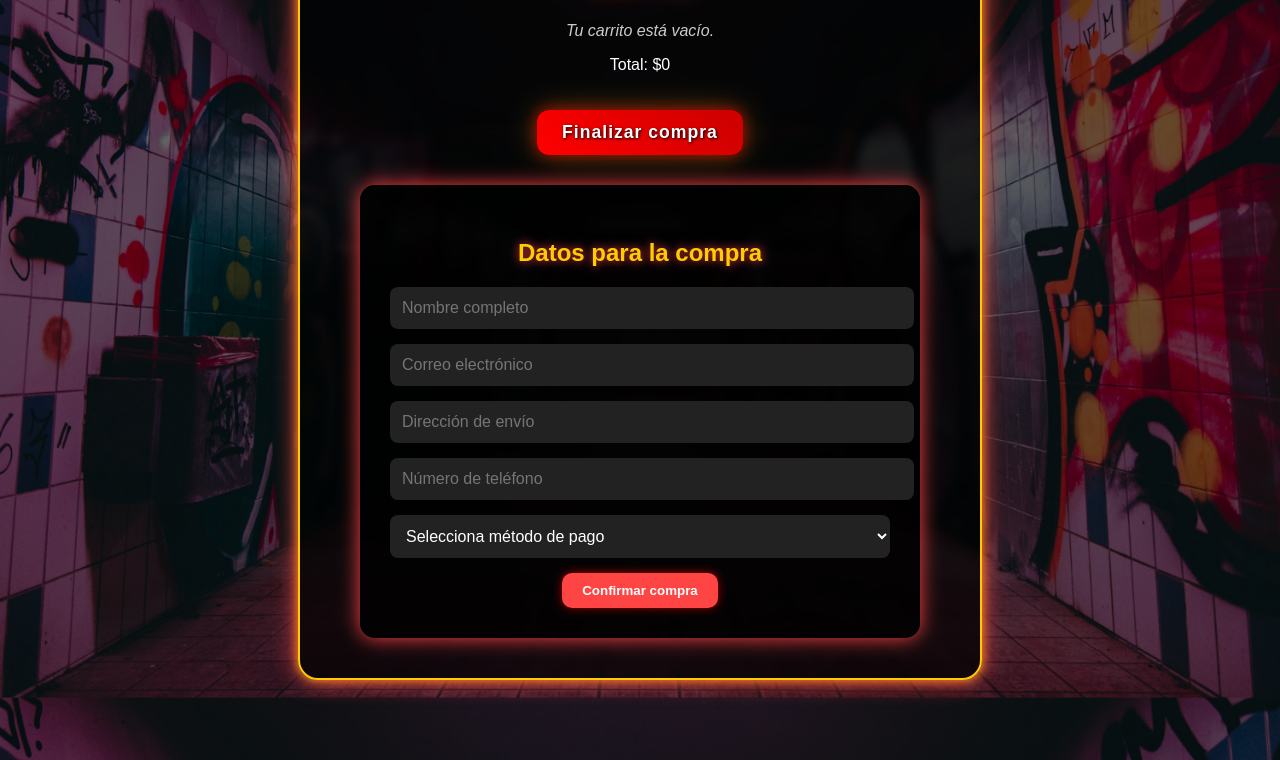
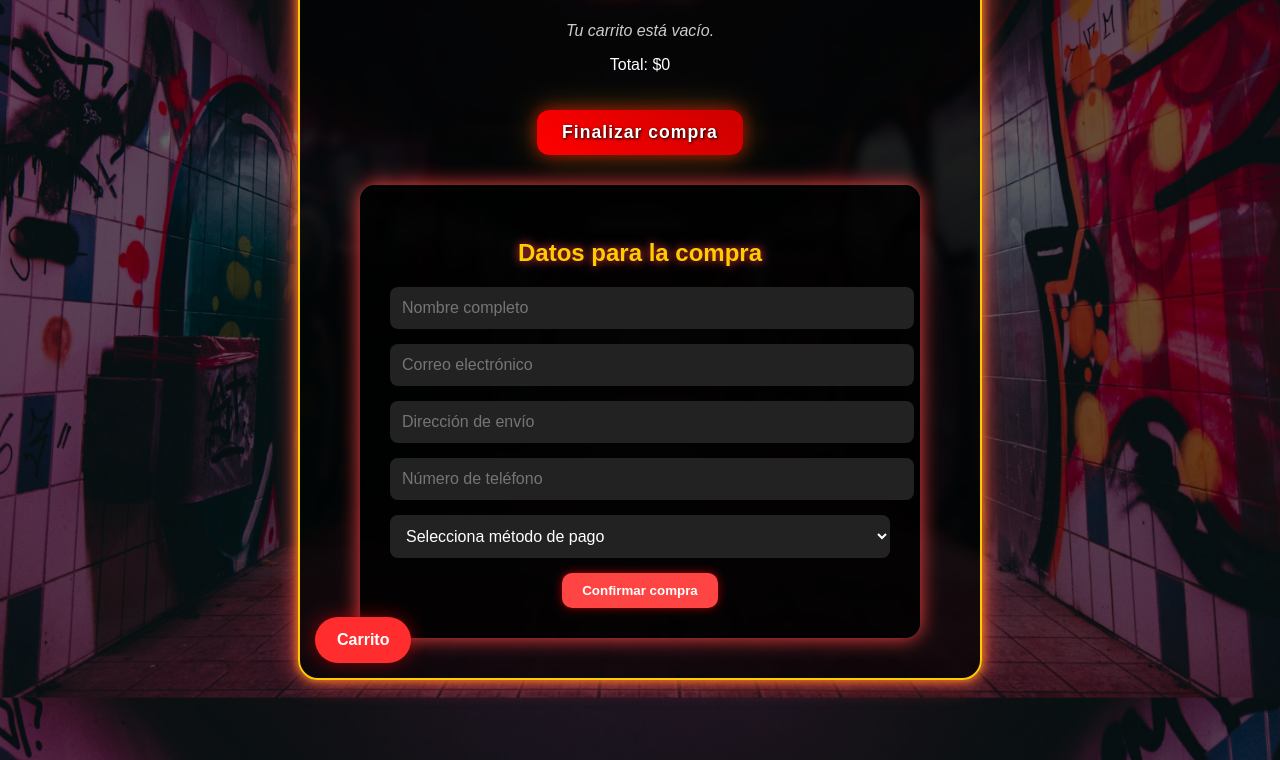
Before and after one commit to Frannsoler/calle-alt, a plain HTML site: page catalogo.html in a window 1280 px wide. Both pictures are taken after a click on the button "Finalizar compra". Shown: the part 3569-4329 px from the top of the page. Drawn offline with Linux system fonts and the light colour scheme.

Commit message:
Update catalogo.html

```diff
--- a/catalogo.html
+++ b/catalogo.html
@@ -202,7 +202,9 @@
           <option value="efectivo">Pago en efectivo (solo a CABA)</option>
           <option value="transferencia">Transferencia</option>
         </select>
-
+  <button id="abrir-carrito-movil" class="carrito-flotante">
+  Carrito
+</button>
         <!-- Este textarea es donde el carrito se copia automáticamente -->
         <textarea name="pedido" id="resumenPedido" style="display: none;"></textarea>
 
```
